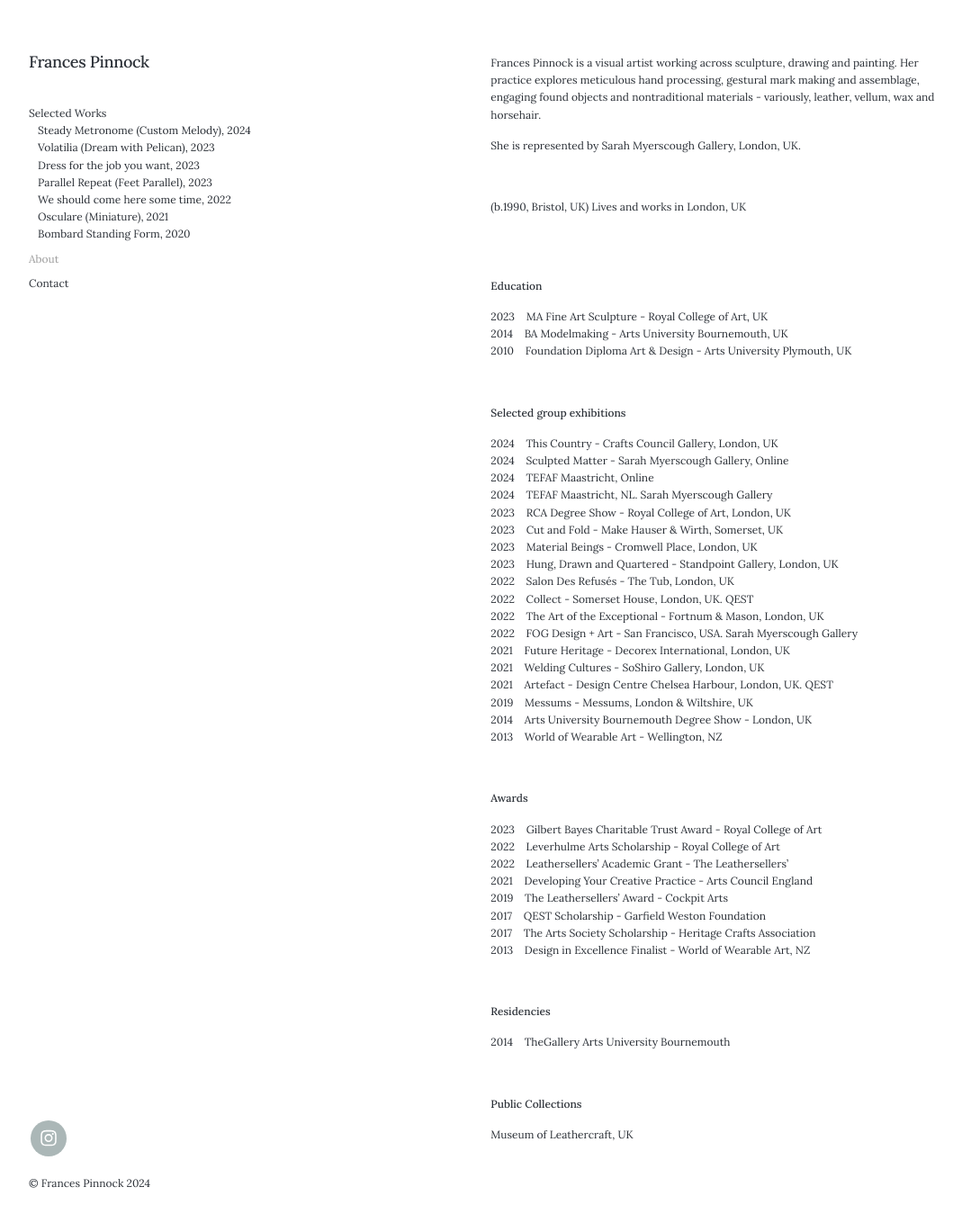
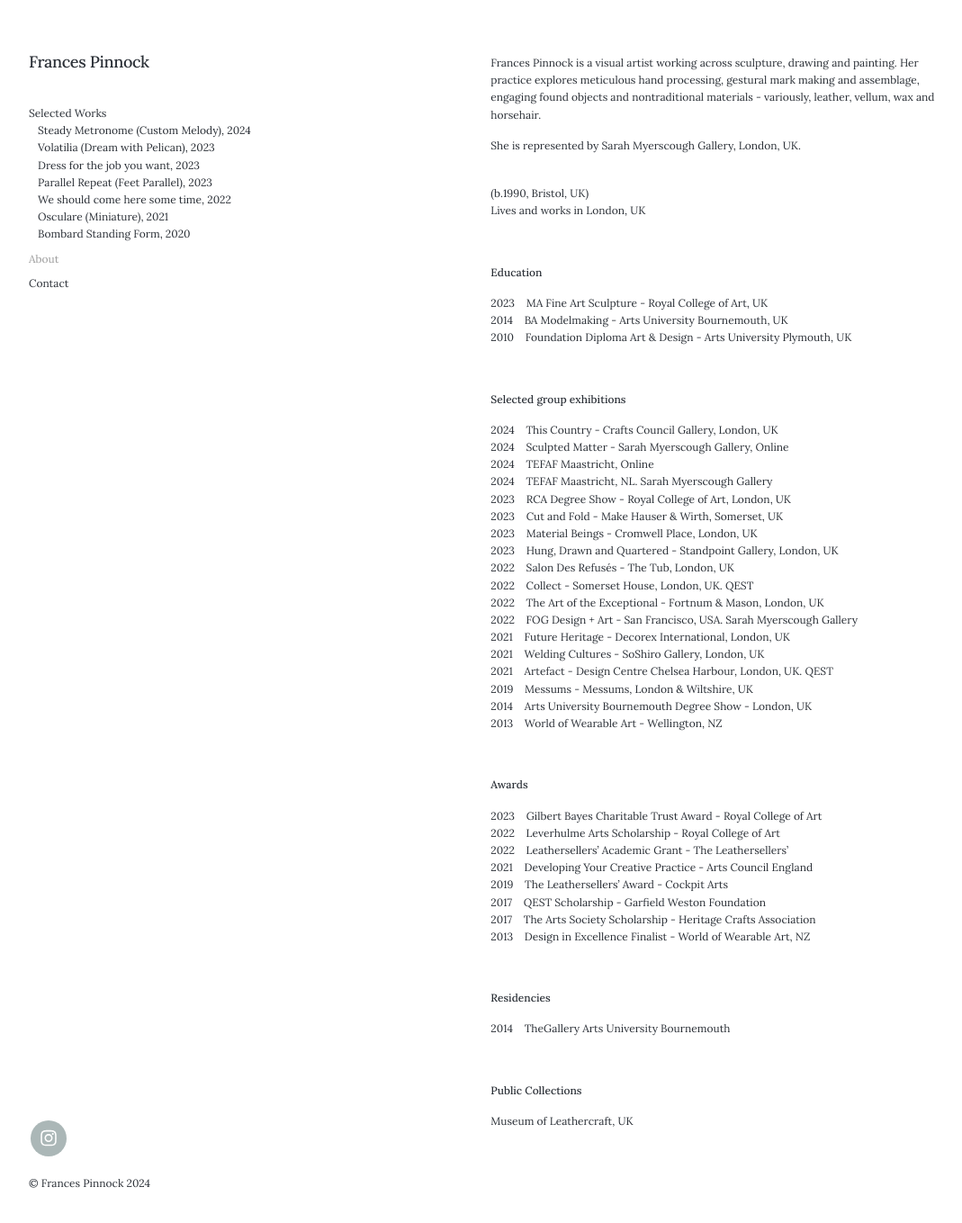
Before and after one commit to francespinnock/francespinnock.github.io, a Jekyll site: the page built from _pages/about.md, in a window 1280 px wide and 1364 px high. Shown: the top 1359 px of the window at 90% size, without its empty margins (28-1097 px from the left). Built offline with Jekyll 4.4.1, drawn with Linux system fonts in a browser that asks for light colours; nearby versions of some CDN libraries.

Commit message:
Update about.md

```diff
--- a/_pages/about.md
+++ b/_pages/about.md
@@ -7,14 +7,14 @@ description: About Frances Pinnock
 Frances Pinnock is a visual artist working across sculpture, drawing and painting. Her practice explores meticulous hand processing, gestural mark making and assemblage,  engaging found objects and nontraditional materials - variously, leather, vellum, wax and horsehair.
 
 She is represented by Sarah Myerscough Gallery, London, UK.
-
+<br />
 <br />
 
 (b.1990, Bristol, UK)
 Lives and works in London, UK
 
 <br />
-<br />
+
 
 **Education**
 
```
